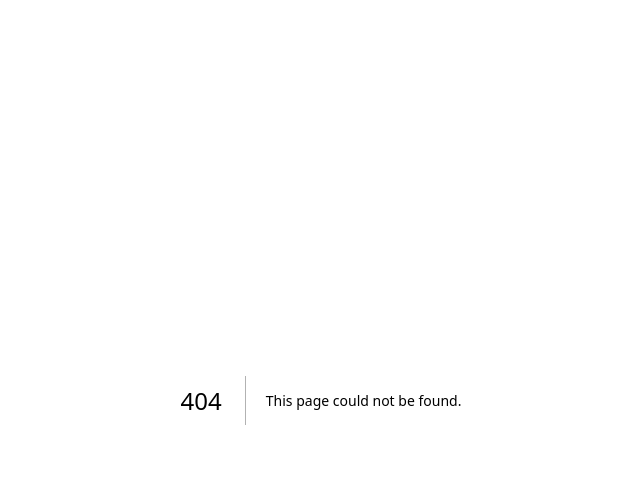
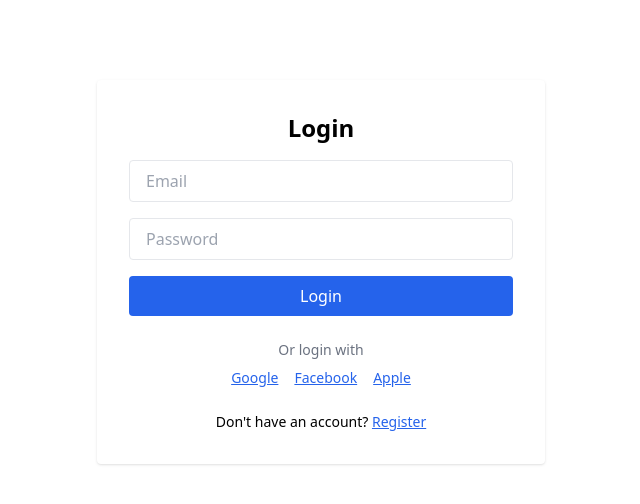
Before and after one commit to Codexgrey/ai-slide-generator, a Next.js app in the folder ai-slide-generator/: page /login in a window 1280 px wide. Before the commit this address had no page. Shown: the top 504 px of the page, without its empty margins (319-959 px from the left). Built offline with nearby package versions, Linux system fonts and the light colour scheme.

Commit message:
feat: Setup NextAuth with OAuth and Credentials

```diff
--- /dev/null
+++ b/ai-slide-generator/src/app/dashboard/page.tsx
@@ -0,0 +1,51 @@
+// client-side rendered page
+'use client';
+
+import { signOut, useSession } from 'next-auth/react';
+import { useRouter } from 'next/navigation';
+
+export default function DashboardPage() {
+  const { data: session, status } = useSession();
+  const router = useRouter();
+
+  if (status === 'loading') {
+    return <p className="text-center mt-10">Loading...</p>;
+  }
+
+  if (!session?.user) {
+    return <p className="text-center mt-10">You must be logged in to view this page.</p>;
+  }
+
+  return (
+    <div className="max-w-2xl mx-auto mt-20 p-8 bg-white shadow rounded text-center">
+      <h2 className="text-2xl font-bold mb-4">Welcome to Your Dashboard</h2>
+      <p className="text-lg mb-2">
+        Hello, <strong>{session.user.name || session.user.email}</strong> 👋
+      </p>
+      <p className="text-gray-500 mb-6">You&apos;re now authenticated!</p>
+
+      <div className="space-y-4">
+        <button
+          onClick={() => router.push('/create')}
+          className="w-full bg-green-600 text-white py-2 rounded hover:bg-green-700"
+        >
+          Create New Presentation
+        </button>
+
+        <button
+          onClick={() => router.push('/history')}
+          className="w-full border border-gray-300 text-gray-700 py-2 rounded hover:bg-gray-100"
+        >
+          History
+        </button>
+
+        <button
+          onClick={() => signOut({ callbackUrl: '/login' })}
+          className="w-full bg-red-600 text-white py-2 rounded hover:bg-red-700 mt-4"
+        >
+          Sign Out
+        </button>
+      </div>
+    </div>
+  );
+}
--- /dev/null
+++ b/ai-slide-generator/src/app/login/page.tsx
@@ -0,0 +1,80 @@
+// client-side rendered page
+'use client';
+
+import { signIn } from 'next-auth/react';
+import { useState } from 'react';
+import { useRouter } from 'next/navigation';
+
+export default function LoginPage() {
+  const router = useRouter();
+  const [email, setEmail] = useState('');
+  const [password, setPassword] = useState('');
+  const [error, setError] = useState('');
+
+  const handleLogin = async (e: React.FormEvent) => {
+    e.preventDefault();
+
+    const res = await signIn('credentials', {
+      email,
+      password,
+      redirect: false,
+    });
+
+    if (res?.error) {
+      setError('Invalid credentials');
+    } else {
+      router.push('/dashboard');
+    }
+  };
+
+  return (
+    <div className="max-w-md mx-auto mt-20 p-8 bg-white shadow rounded">
+      <h2 className="text-2xl font-semibold mb-4 text-center">Login</h2>
+      <form onSubmit={handleLogin} className="space-y-4">
+        <input
+          type="email"
+          placeholder="Email"
+          value={email}
+          onChange={(e) => setEmail(e.target.value)}
+          required
+          className="w-full border px-4 py-2 rounded"
+        />
+        <input
+          type="password"
+          placeholder="Password"
+          value={password}
+          onChange={(e) => setPassword(e.target.value)}
+          required
+          className="w-full border px-4 py-2 rounded"
+        />
+
+        {error && <div className="text-red-600 text-sm">{error}</div>}
+
+        <button
+          type="submit"
+          className="w-full bg-blue-600 text-white py-2 rounded hover:bg-blue-700"
+        >
+          Login
+        </button>
+      </form>
+
+      <div className="mt-6 text-center">
+        <p className="text-sm text-gray-500">Or login with</p>
+        <div className="flex justify-center space-x-4 mt-2">
+          <button onClick={() => signIn('google')} className="text-sm text-blue-600 underline">Google</button>
+          <button onClick={() => signIn('facebook')} className="text-sm text-blue-600 underline">Facebook</button>
+          <button onClick={() => signIn('apple')} className="text-sm text-blue-600 underline">Apple</button>
+        </div>
+      </div>
+
+      <div className="mt-6 text-center">
+        <p className="text-sm">
+          Don&apos;t have an account?{' '}
+          <a href="/register" className="text-blue-600 underline">
+            Register
+          </a>
+        </p>
+      </div>
+    </div>
+  );
+}
--- /dev/null
+++ b/ai-slide-generator/src/app/register/page.tsx
@@ -0,0 +1,93 @@
+// client-side rendered page
+'use client';
+
+import { useState } from 'react';
+import { useRouter } from 'next/navigation';
+import { signIn } from 'next-auth/react';
+
+export default function RegisterPage() {
+  const router = useRouter();
+  const [email, setEmail] = useState('');
+  const [name, setName] = useState('');
+  const [password, setPassword] = useState('');
+  const [error, setError] = useState('');
+
+  const handleRegister = async (e: React.FormEvent) => {
+    e.preventDefault();
+
+    const res = await fetch('/api/auth/register', {
+      method: 'POST',
+      body: JSON.stringify({ email, password, name }),
+      headers: { 'Content-Type': 'application/json' },
+    });
+
+    const data = await res.json();
+
+    if (!res.ok) {
+      setError(data.error || 'Something went wrong');
+      return;
+    }
+
+    // Auto-login after registration
+    await signIn('credentials', {
+      email,
+      password,
+      redirect: false,
+    });
+
+    router.push('/dashboard');
+  };
+
+  return (
+    <div className="max-w-md mx-auto mt-20 p-8 bg-white shadow rounded">
+      <h2 className="text-2xl font-semibold mb-4 text-center">Register</h2>
+
+      <form onSubmit={handleRegister} className="space-y-4">
+        <input
+          type="text"
+          placeholder="Name"
+          value={name}
+          onChange={(e) => setName(e.target.value)}
+          required
+          className="w-full border px-4 py-2 rounded"
+        />
+
+        <input
+          type="email"
+          placeholder="Email"
+          value={email}
+          onChange={(e) => setEmail(e.target.value)}
+          required
+          className="w-full border px-4 py-2 rounded"
+        />
+
+        <input
+          type="password"
+          placeholder="Password"
+          value={password}
+          onChange={(e) => setPassword(e.target.value)}
+          required
+          className="w-full border px-4 py-2 rounded"
+        />
+
+        {error && <p className="text-red-600 text-sm">{error}</p>}
+
+        <button
+          type="submit"
+          className="w-full bg-green-600 text-white py-2 rounded hover:bg-green-700"
+        >
+          Register
+        </button>
+      </form>
+
+      <div className="mt-6 text-center">
+        <p className="text-sm">
+          Already have an account?{' '}
+          <a href="/login" className="text-blue-600 underline">
+            Login
+          </a>
+        </p>
+      </div>
+    </div>
+  );
+}
```
Also changed, not shown: 1 other file (tests, documents, lock files or other folders).
